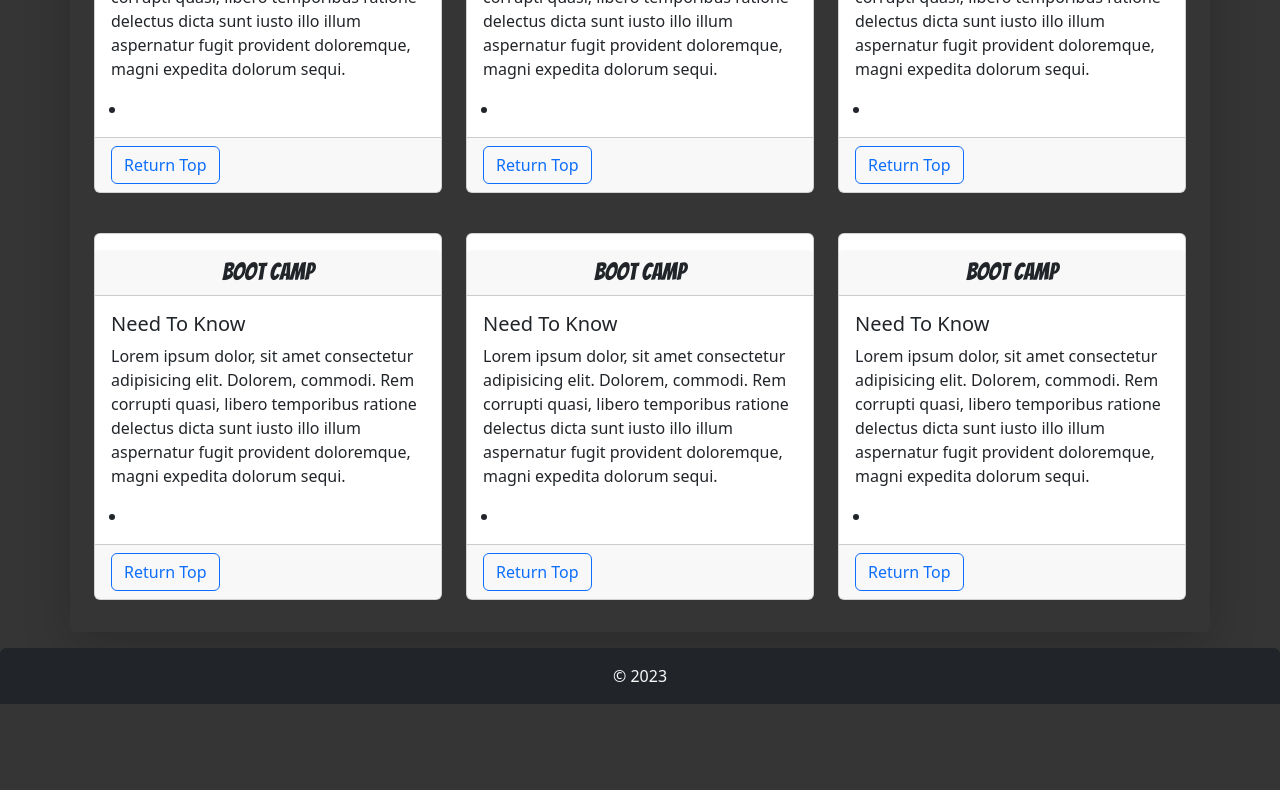
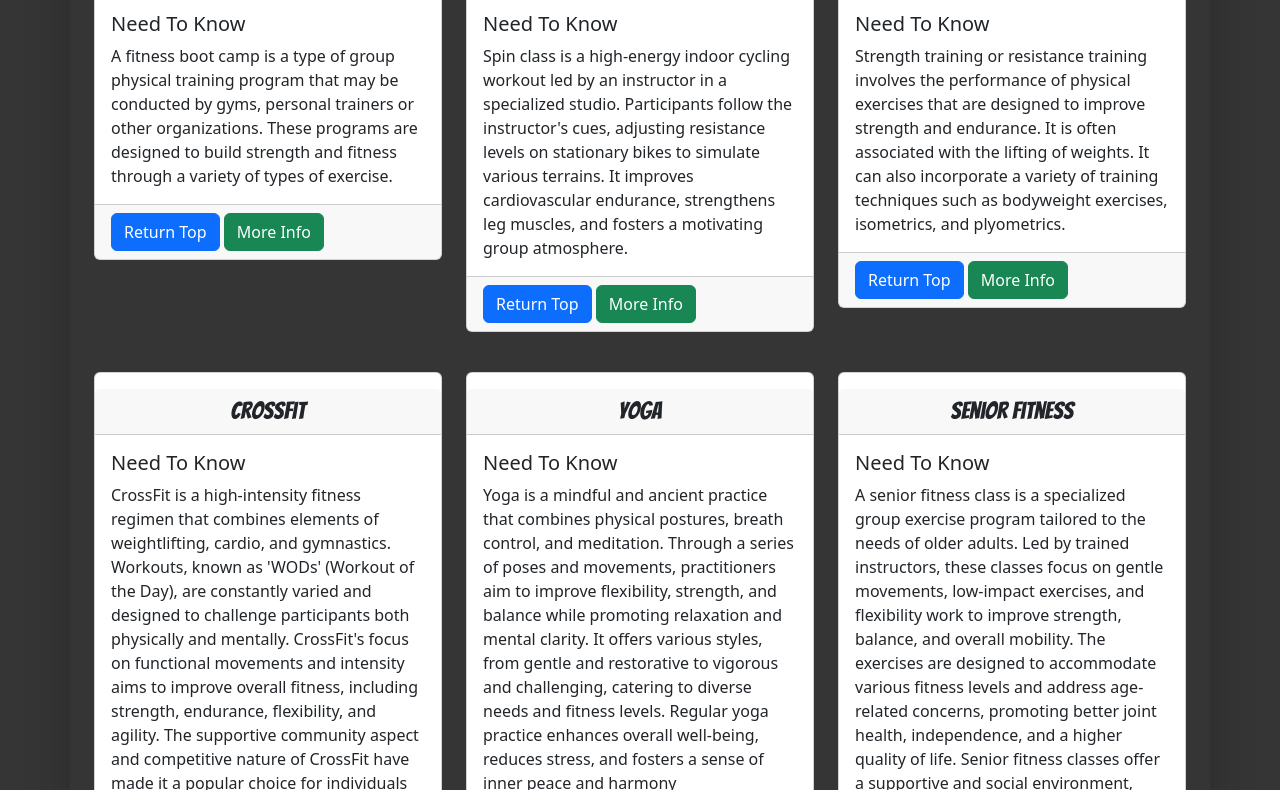
Before and after one commit to Hthrace/MuscleManiaGym, a plain HTML site: page views/classes.html in a window 1280 px wide. Shown: the part 710-1500 px from the top of the page. Before the commit the page ends 1414 px from the top, so only its background shows below. Drawn offline with nearby package versions, Linux system fonts and the light colour scheme.

Commit message:
add class card info

```diff
--- a/views/classes.html
+++ b/views/classes.html
@@ -56,14 +56,14 @@
         </div>
       </div>
     </nav>
-    <main class="container mt-3 shadow-lg rounded px-4">
+    <main class="container mt-3 shadow-lg rounded px-4 pt-4">
       <div class="row">
         <div class="col">
-          <table class="table table-striped rounded" id="classTable">
+          <table class="table table-striped table-responsive-lg table-bordered" id="classTable">
             <thead>
               <tr class="table-success">
                 <th scope="col">Classes</th>
-                <th scope="col">Day/Time</th>
+                <th scope="col">Time/Day</th>
                 <th scope="col">Price</th>
                 <th scope="col">Trainer</th>
               </tr>
@@ -93,6 +93,20 @@
                 <td>$12 <small class="text-muted">/ mo</small></td>
                 <td>Yonas</td>
               </tr>
+              <tr>
+                <th scope="row"><a href="#seniorFitness">Senior Fitness</a></th>
+                <td>10-11am/W</td>
+                <td>$3 <small class="text-muted">/ mo</small></td>
+                <td>Rita</td>
+              </tr>
+              <tr>
+                <th scope="row">
+                  <a href="#strengthTraining">Strength Training</a>
+                </th>
+                <td>6-7pm/M,W,Sat</td>
+                <td>$17 <small class="text-muted">/ mo</small></td>
+                <td>Tom</td>
+              </tr>
             </tbody>
           </table>
         </div>
@@ -106,138 +120,159 @@
             <div class="card-body">
               <h5 class="card-title">Need To Know</h5>
               <p class="card-text">
-                Lorem ipsum dolor, sit amet consectetur adipisicing elit.
-                Dolorem, commodi. Rem corrupti quasi, libero temporibus ratione
-                delectus dicta sunt iusto illo illum aspernatur fugit provident
-                doloremque, magni expedita dolorum sequi.
+                A fitness boot camp is a type of group physical training program
+                that may be conducted by gyms, personal trainers or other
+                organizations. These programs are designed to build strength and
+                fitness through a variety of types of exercise.
               </p>
             </div>
-            <ul>
-              <li></li>
-            </ul>
             <div class="card-footer">
-              <a href="#top" class="btn btn-outline-primary"
-                >Return Top</a
+              <a href="#top" class="btn btn-primary">Return Top</a>
+              <a
+                href="https://en.wikipedia.org/wiki/Fitness_boot_camp"
+                class="btn btn-success"
+                >More Info</a
               >
             </div>
           </div>
         </div>
         <div class="col">
-          <div class="card mb-3" id="bootCamp">
+          <div class="card mb-3" id="spin">
             <h4 class="card-title text-center cardTitleText mt-3 card-header">
-              Boot Camp
+              Spin Class
             </h4>
             <div class="card-body">
               <h5 class="card-title">Need To Know</h5>
               <p class="card-text">
-                Lorem ipsum dolor, sit amet consectetur adipisicing elit.
-                Dolorem, commodi. Rem corrupti quasi, libero temporibus ratione
-                delectus dicta sunt iusto illo illum aspernatur fugit provident
-                doloremque, magni expedita dolorum sequi.
+                Spin class is a high-energy indoor cycling workout led by an
+                instructor in a specialized studio. Participants follow the
+                instructor's cues, adjusting resistance levels on stationary
+                bikes to simulate various terrains. It improves cardiovascular
+                endurance, strengthens leg muscles, and fosters a motivating
+                group atmosphere.
               </p>
             </div>
-            <ul>
-              <li></li>
-            </ul>
             <div class="card-footer">
-              <a href="#top" class="btn btn-outline-primary"
-                >Return Top</a
+              <a href="#top" class="btn btn-primary">Return Top</a>
+              <a
+                href="https://en.wikipedia.org/wiki/Spinning_(cycling)"
+                class="btn btn-success"
+                >More Info</a
               >
             </div>
           </div>
         </div>
         <div class="col">
-          <div class="card mb-3" id="bootCamp">
+          <div class="card mb-3" id="strengthTraining">
             <h4 class="card-title text-center cardTitleText mt-3 card-header">
-              Boot Camp
+              Strength Training
             </h4>
             <div class="card-body">
               <h5 class="card-title">Need To Know</h5>
               <p class="card-text">
-                Lorem ipsum dolor, sit amet consectetur adipisicing elit.
-                Dolorem, commodi. Rem corrupti quasi, libero temporibus ratione
-                delectus dicta sunt iusto illo illum aspernatur fugit provident
-                doloremque, magni expedita dolorum sequi.
+                Strength training or resistance training involves the
+                performance of physical exercises that are designed to improve
+                strength and endurance. It is often associated with the lifting
+                of weights. It can also incorporate a variety of training
+                techniques such as bodyweight exercises, isometrics, and
+                plyometrics.
               </p>
             </div>
-            <ul>
-              <li></li>
-            </ul>
             <div class="card-footer">
-              <a href="#top" class="btn btn-outline-primary"
-                >Return Top</a
+              <a href="#top" class="btn btn-primary">Return Top</a>
+              <a
+                href="https://en.wikipedia.org/wiki/Strength_training"
+                class="btn btn-success"
+                >More Info</a
               >
             </div>
           </div>
         </div>
         <div class="col">
-          <div class="card mb-3" id="bootCamp">
+          <div class="card mb-3" id="crossfit">
             <h4 class="card-title text-center cardTitleText mt-3 card-header">
-              Boot Camp
+              Crossfit
             </h4>
             <div class="card-body">
               <h5 class="card-title">Need To Know</h5>
               <p class="card-text">
-                Lorem ipsum dolor, sit amet consectetur adipisicing elit.
-                Dolorem, commodi. Rem corrupti quasi, libero temporibus ratione
-                delectus dicta sunt iusto illo illum aspernatur fugit provident
-                doloremque, magni expedita dolorum sequi.
+                CrossFit is a high-intensity fitness regimen that combines
+                elements of weightlifting, cardio, and gymnastics. Workouts,
+                known as 'WODs' (Workout of the Day), are constantly varied and
+                designed to challenge participants both physically and mentally.
+                CrossFit's focus on functional movements and intensity aims to
+                improve overall fitness, including strength, endurance,
+                flexibility, and agility. The supportive community aspect and
+                competitive nature of CrossFit have made it a popular choice for
+                individuals seeking a challenging and motivating fitness
+                experience.
               </p>
             </div>
-            <ul>
-              <li></li>
-            </ul>
             <div class="card-footer">
-              <a href="#top" class="btn btn-outline-primary"
-                >Return Top</a
+              <a href="#top" class="btn btn-primary">Return Top</a>
+              <a
+                href="https://en.wikipedia.org/wiki/CrossFit"
+                class="btn btn-success"
+                >More Info</a
               >
             </div>
           </div>
         </div>
         <div class="col">
-          <div class="card mb-3" id="bootCamp">
+          <div class="card mb-3" id="yoga">
             <h4 class="card-title text-center cardTitleText mt-3 card-header">
-              Boot Camp
+              Yoga
             </h4>
             <div class="card-body">
               <h5 class="card-title">Need To Know</h5>
               <p class="card-text">
-                Lorem ipsum dolor, sit amet consectetur adipisicing elit.
-                Dolorem, commodi. Rem corrupti quasi, libero temporibus ratione
-                delectus dicta sunt iusto illo illum aspernatur fugit provident
-                doloremque, magni expedita dolorum sequi.
+                Yoga is a mindful and ancient practice that combines physical
+                postures, breath control, and meditation. Through a series of
+                poses and movements, practitioners aim to improve flexibility,
+                strength, and balance while promoting relaxation and mental
+                clarity. It offers various styles, from gentle and restorative
+                to vigorous and challenging, catering to diverse needs and
+                fitness levels. Regular yoga practice enhances overall
+                well-being, reduces stress, and fosters a sense of inner peace
+                and harmony
               </p>
             </div>
-            <ul>
-              <li></li>
-            </ul>
             <div class="card-footer">
-              <a href="#top" class="btn btn-outline-primary"
-                >Return Top</a
+              <a href="#top" class="btn btn-primary">Return Top</a>
+              <a
+                href="https://en.wikipedia.org/wiki/Yoga_in_the_United_States"
+                class="btn btn-success"
+                >More Info</a
               >
             </div>
           </div>
         </div>
         <div class="col">
-          <div class="card mb-3" id="bootCamp">
+          <div class="card mb-3" id="seniorFitness">
             <h4 class="card-title text-center cardTitleText mt-3 card-header">
-              Boot Camp
+              Senior Fitness
             </h4>
             <div class="card-body">
               <h5 class="card-title">Need To Know</h5>
               <p class="card-text">
-                Lorem ipsum dolor, sit amet consectetur adipisicing elit.
-                Dolorem, commodi. Rem corrupti quasi, libero temporibus ratione
-                delectus dicta sunt iusto illo illum aspernatur fugit provident
-                doloremque, magni expedita dolorum sequi.
+                A senior fitness class is a specialized group exercise program
+                tailored to the needs of older adults. Led by trained
+                instructors, these classes focus on gentle movements, low-impact
+                exercises, and flexibility work to improve strength, balance,
+                and overall mobility. The exercises are designed to accommodate
+                various fitness levels and address age-related concerns,
+                promoting better joint health, independence, and a higher
+                quality of life. Senior fitness classes offer a supportive and
+                social environment, encouraging seniors to stay active and
+                engaged in their well-being.
               </p>
             </div>
-            <ul>
-              <li></li>
-            </ul>
             <div class="card-footer">
-              <a href="#top" class="btn btn-outline-primary"
-                >Return Top</a
+              <a href="#top" class="btn btn-primary">Return Top</a>
+              <a
+                href="https://www.cdc.gov/physicalactivity/basics/adding-pa/activities-olderadults.htm"
+                class="btn btn-success"
+                >More Info</a
               >
             </div>
           </div>
```
